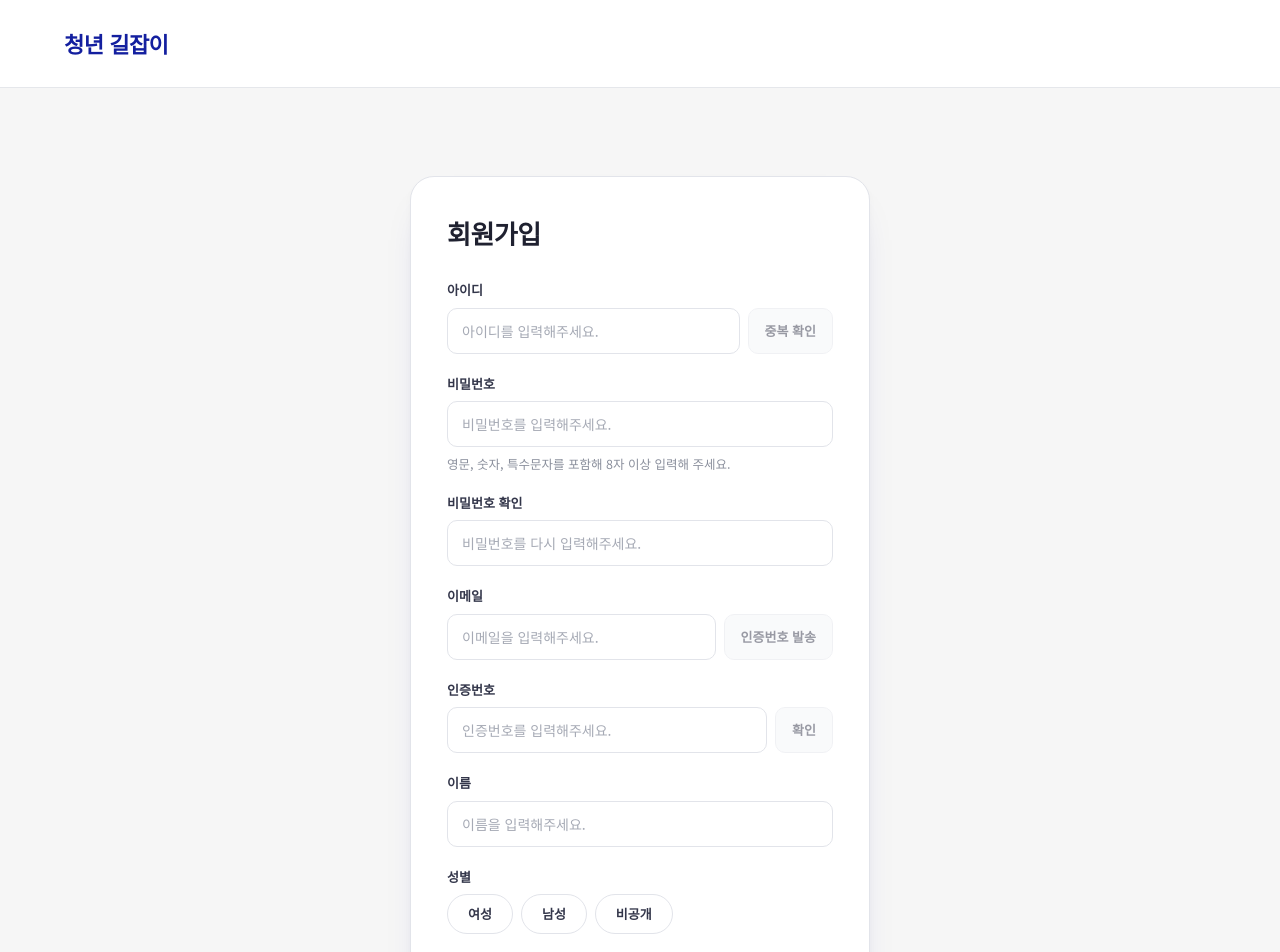
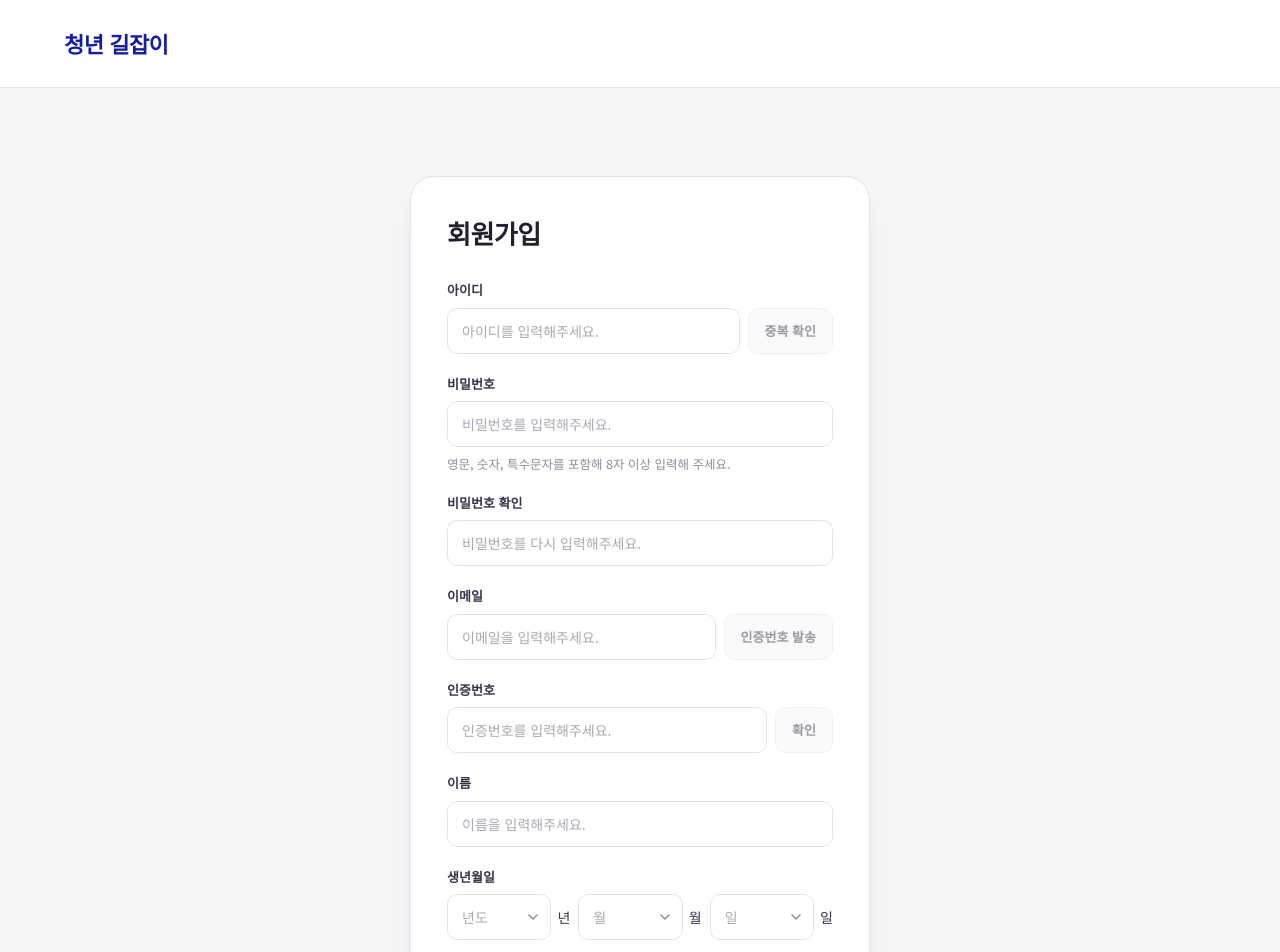
Before and after one commit to 26-2-CapstoneDesign/FrontEnd, a React (Vite) app in the folder youth_guide/: page /signup in a window 1280 px wide. Shown: the top 952 px of the page. Built offline with nearby package versions, Linux system fonts and the light colour scheme.

Commit message:
refactor: 회원가입 성별 항목 제거

```diff
--- a/youth_guide/src/pages/SignUp.jsx
+++ b/youth_guide/src/pages/SignUp.jsx
@@ -16,9 +16,6 @@ const NAME_MAX_LENGTH = 20;
 const NICKNAME_MAX_LENGTH = 20;
 const BIRTH_YEAR_START = 2009;
 const BIRTH_YEAR_END = 1900;
-
-const GENDER_OPTIONS = ["여성", "남성", "비공개"];
-const GENDER_CODES = { 여성: "FEMALE", 남성: "MALE", 비공개: "UNDISCLOSED" };
 
 const TERMS = [
   { id: "service", label: "(필수) 이용약관 동의", isRequired: true },
@@ -134,7 +131,6 @@ export default function SignUp() {
   const [verificationCode, setVerificationCode] = useState("");
   const [codeStatus, setCodeStatus] = useState("idle");
   const [name, setName] = useState("");
-  const [gender, setGender] = useState("");
   const [birthYear, setBirthYear] = useState("");
   const [birthMonth, setBirthMonth] = useState("");
   const [birthDay, setBirthDay] = useState("");
@@ -167,7 +163,6 @@ export default function SignUp() {
     isPasswordConfirmed &&
     codeStatus === "verified" &&
     name.trim() !== "" &&
-    gender !== "" &&
     birthYear !== "" &&
     birthMonth !== "" &&
     birthDay !== "" &&
@@ -306,7 +301,6 @@ export default function SignUp() {
         nickname: nickname.trim(),
         email: email.trim(),
         name: name.trim(),
-        gender: GENDER_CODES[gender],
         birthDate,
       });
       navigate("/signup/complete", { replace: true });
@@ -473,25 +467,6 @@ export default function SignUp() {
           </div>
 
           <fieldset className="signup-field signup-fieldset">
-            <legend className="signup-label">성별</legend>
-            <div className="signup-gender">
-              {GENDER_OPTIONS.map((option) => (
-                <label key={option} className="signup-gender-option">
-                  <input
-                    className="signup-gender-input"
-                    type="radio"
-                    name="gender"
-                    value={option}
-                    checked={gender === option}
-                    onChange={(event) => setGender(event.target.value)}
-                  />
-                  <span className="signup-gender-label">{option}</span>
-                </label>
-              ))}
-            </div>
-          </fieldset>
-
-          <fieldset className="signup-field signup-fieldset">
             <legend className="signup-label">생년월일</legend>
             <div className="signup-birth">
               <div className="signup-birth-item">
```
